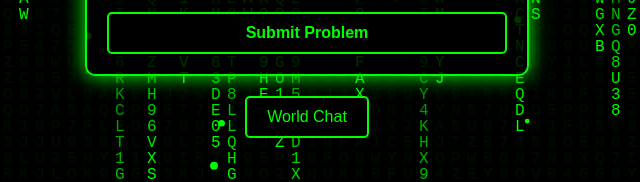
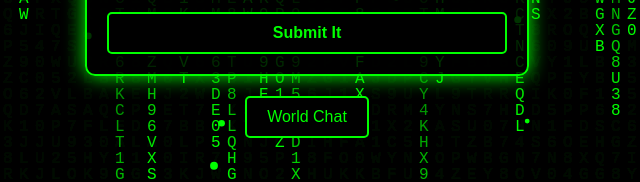
Before and after one commit to LastcluegamerYT/CoreAdmin, a plain HTML site: page templates/home.html in a window 1280 px wide. Shown: the part 493-675 px from the top of the page, 333-973 px from the left. Drawn offline with nearby package versions, Linux system fonts and the light colour scheme.

Commit message:
Update home.html

```diff
--- a/templates/home.html
+++ b/templates/home.html
@@ -139,7 +139,7 @@
         <div class="form">
             <input type="text" id="email" placeholder="Enter your email address">
             <textarea id="problem" placeholder="Describe What's you want!"></textarea>
-            <button onclick="submitProblem()">Submit Problem</button>
+            <button onclick="submitProblem()">Submit It</button>
         </div>
         <div class="buttons">
             <button class="world-chat-button" onclick="goToWorldChat()">World Chat</button>
```
